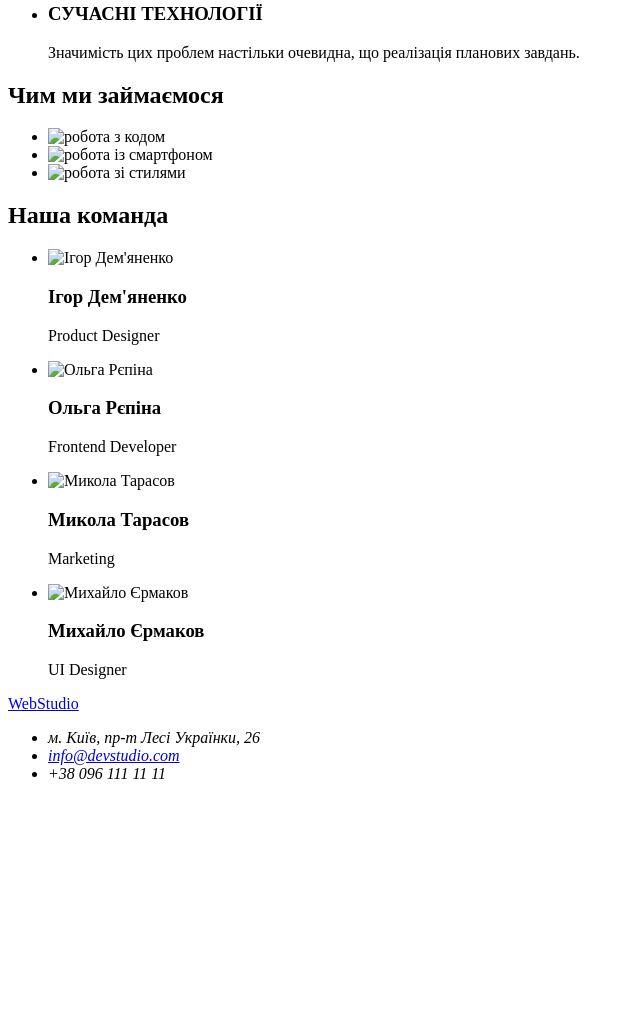
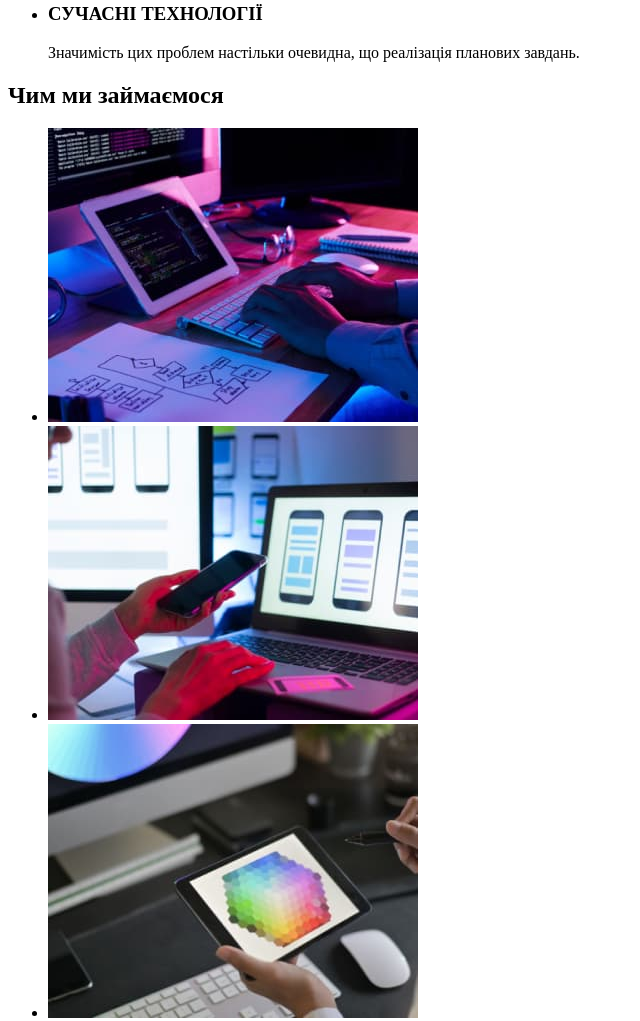
Before and after one commit to YuriiKhomik/goit-markup-hw-01, a plain HTML site: page index.html in a window 1280 px wide. Shown: the part 532-1553 px from the top of the page, without its empty margins (0-640 px from the left). Before the commit the page ends 1331 px from the top, so only its background shows below. Drawn offline with Linux system fonts and the light colour scheme; the site is published under a folder, as on GitHub Pages, so addresses that start at the root find nothing.

Commit message:
Update index.html

```diff
--- a/index.html
+++ b/index.html
@@ -60,9 +60,9 @@
         <h2>Чим ми займаємося</h2>
 
         <ul>
-          <li><img src="/images/whatwedo1.jpg" alt="робота з кодом" width="370" /></li>
-          <li><img src="/images/whatwedo2.jpg" alt="робота із смартфоном" width="370" /></li>
-          <li><img src="/images/whatwedo3.jpg" alt="робота зі стилями" width="370" /></li>
+          <li><img src="./images/whatwedo1.jpg" alt="робота з кодом" width="370" /></li>
+          <li><img src="./images/whatwedo2.jpg" alt="робота із смартфоном" width="370" /></li>
+          <li><img src="./images/whatwedo3.jpg" alt="робота зі стилями" width="370" /></li>
         </ul>
       </section>
       <!--Команда-->
@@ -71,22 +71,22 @@
 
         <ul>
           <li>
-            <img src="/images/team1.jpg" alt="Ігор Дем'яненко" width="270" />
+            <img src="./images/team1.jpg" alt="Ігор Дем'яненко" width="270" />
             <h3>Ігор Дем'яненко</h3>
             <p lang="en">Product Designer</p>
           </li>
           <li>
-            <img src="/images/team2.jpg" alt="Ольга Рєпіна" width="270" />
+            <img src="./images/team2.jpg" alt="Ольга Рєпіна" width="270" />
             <h3>Ольга Рєпіна</h3>
             <p lang="en">Frontend Developer</p>
           </li>
           <li>
-            <img src="/images/team3.jpg" alt="Микола Тарасов" width="270" />
+            <img src="./images/team3.jpg" alt="Микола Тарасов" width="270" />
             <h3>Микола Тарасов</h3>
             <p lang="en">Marketing</p>
           </li>
           <li>
-            <img src="/images/team4.jpg" alt="Михайло Єрмаков" width="270" />
+            <img src="./images/team4.jpg" alt="Михайло Єрмаков" width="270" />
             <h3>Михайло Єрмаков</h3>
             <p lang="en">UI Designer</p>
           </li>
```
